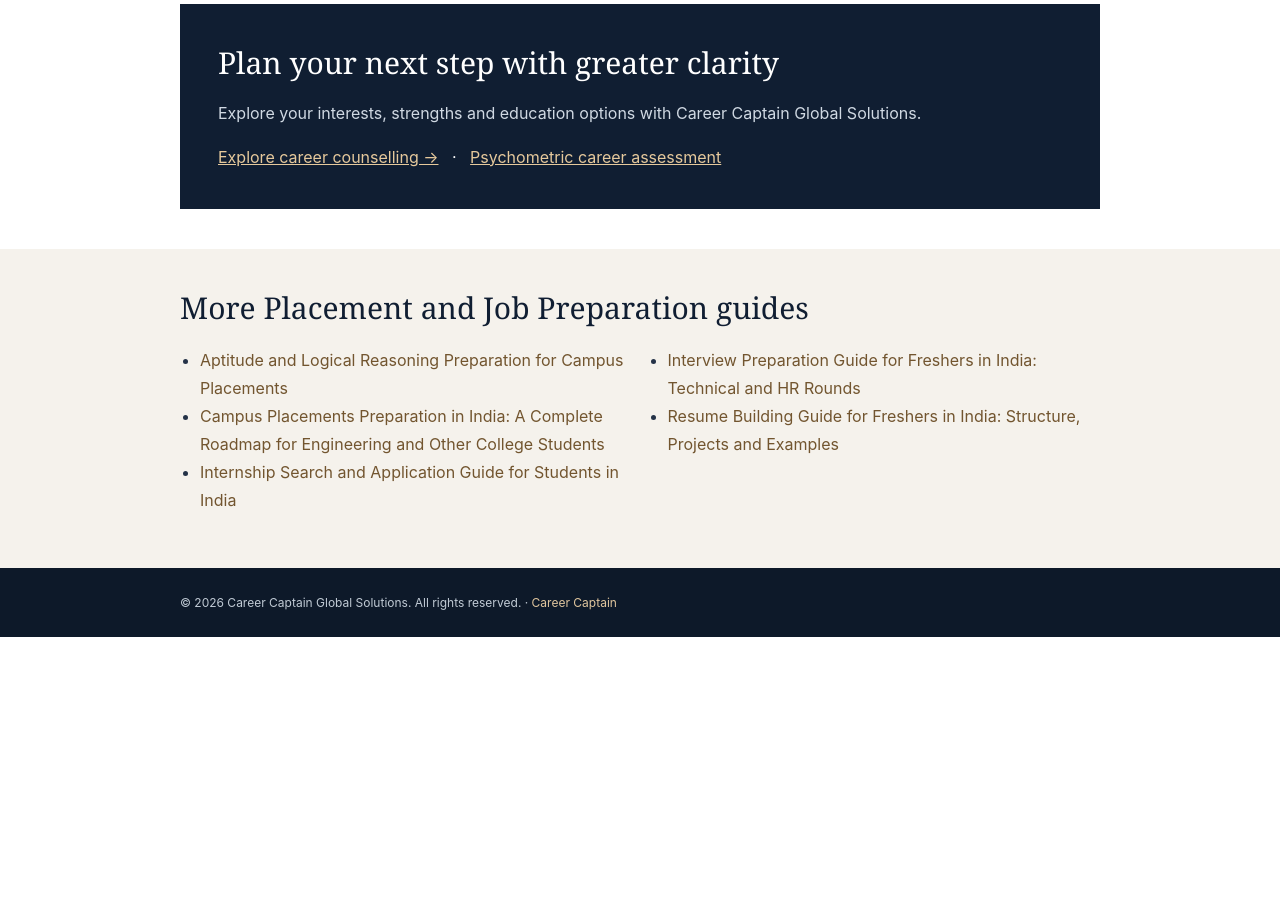
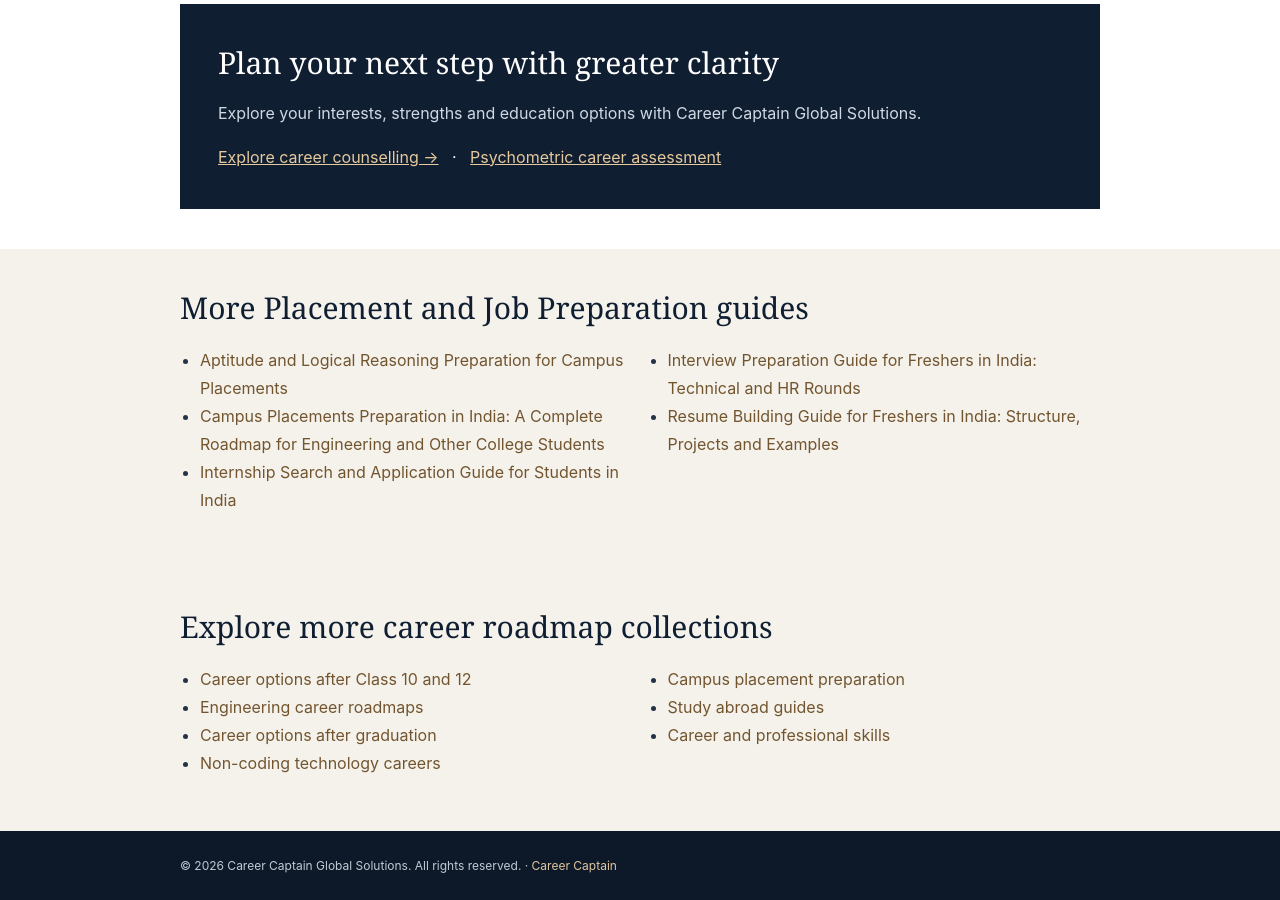
Before and after one commit to Career-Captain-Global-Solutions/Career-Roadmaps-India, a Jekyll site: the page built from 05-placement-preparation/linkedin-and-professional-profile-guide-for-students.md, in a window 1280 px wide and 900 px high, scrolled down 2776 px. Built offline with Jekyll 4.4.1, drawn with Linux system fonts in a browser that asks for light colours; before the commit the page ends 3413 px from its top, so only the background shows below that.

Commit message:
Add cross-category internal navigation to every career guide

```diff
--- a/_layouts/guide.html
+++ b/_layouts/guide.html
@@ -42,6 +42,15 @@
 </section>
 </main>
 <section class="related"><div class="wrap"><h2>More {{ page.category_name }} guides</h2><ul>{% assign related_pages = site.pages | where: "category_key", page.category_key | sort: "title" %}{% for item in related_pages %}{% unless item.url == page.url %}<li><a href="{{ item.url | relative_url }}">{{ item.title | escape }}</a></li>{% endunless %}{% endfor %}</ul></div></section>
+<section class="related"><div class="wrap"><h2>Explore more career roadmap collections</h2><ul>
+<li><a href="{{ '/01-school-careers/' | relative_url }}">Career options after Class 10 and 12</a></li>
+<li><a href="{{ '/02-engineering-careers/' | relative_url }}">Engineering career roadmaps</a></li>
+<li><a href="{{ '/03-graduate-careers/' | relative_url }}">Career options after graduation</a></li>
+<li><a href="{{ '/04-non-coding-tech-careers/' | relative_url }}">Non-coding technology careers</a></li>
+<li><a href="{{ '/05-placement-preparation/' | relative_url }}">Campus placement preparation</a></li>
+<li><a href="{{ '/06-study-abroad/' | relative_url }}">Study abroad guides</a></li>
+<li><a href="{{ '/07-career-skills/' | relative_url }}">Career and professional skills</a></li>
+</ul></div></section>
 <footer><div class="wrap">© 2026 Career Captain Global Solutions. All rights reserved. · <a href="https://careercaptain.co.in/">Career Captain</a></div></footer>
 </body>
 </html>
```
